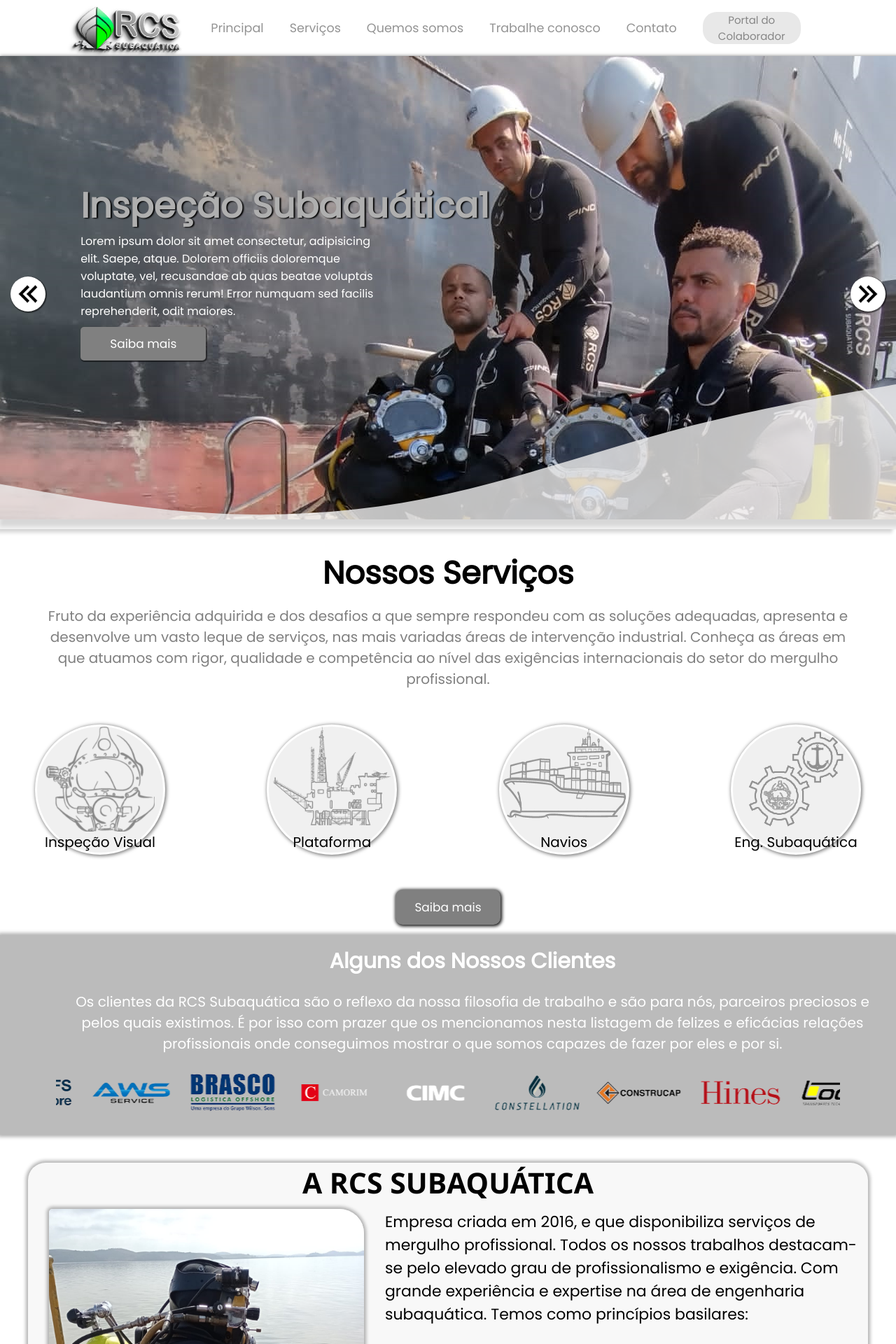
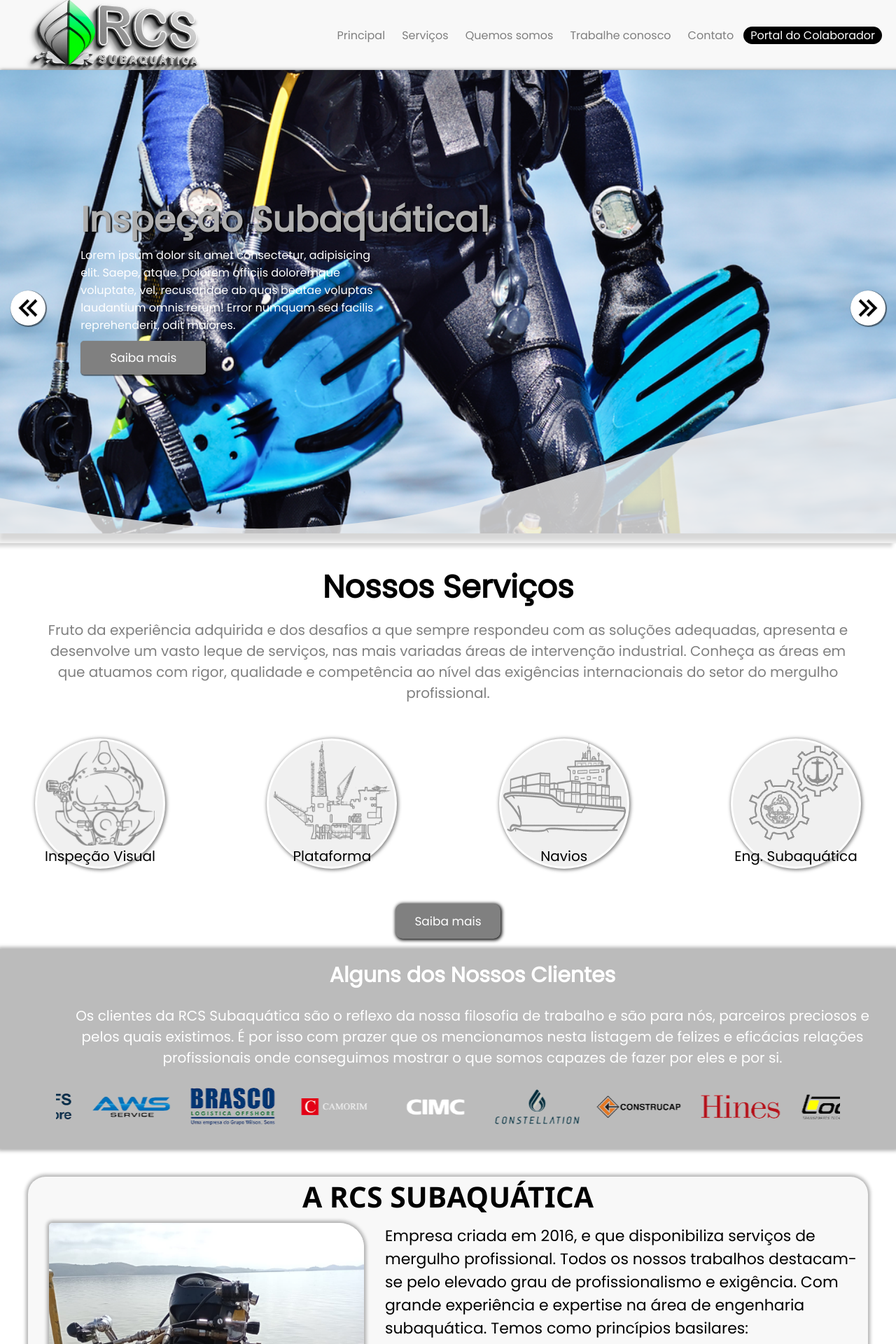
Before and after one commit to FelipeAngeloDias/site-rcs, a PHP site: page / in a window 1280 px wide; the page is wider, and only the part inside the window is pictured. Shown: the top 1920 px of that part at 70% size. Run offline with PHP 8.4, Linux system fonts and the light colour scheme; some libraries are stand-ins or nearby versions.

Commit message:
atualização do site 29.08.22 16:16

```diff
--- a/index.html
+++ b/index.html
@@ -18,11 +18,12 @@
 
 <body>
 
-    <header>           <!--Inicio da parte do cabeçalho do site-->
-        <div class="cab">
-          <a href="#index.html"><img id="cablogo" src="img/rcs.png.jpg" alt="logo da empresa RCS Subaquática" ></a>  <!--Logo no cabeçalho-->
+    <header class="min">           <!--Inicio da parte do cabeçalho do site-->
+        <div class="logo">
+          <a href="#index.html"><img id="cablogo" src="img/rcs.png" alt="logo da empresa RCS Subaquática" ></a>  <!--Logo no cabeçalho-->
+        </div>
+          <nav>
 
-            <nav>
                 <ul>
                     <li><a href="#index.html">Principal</a></li>
                     <li><a href="#servicos">Serviços</a></li>
@@ -32,7 +33,7 @@
                     <li id="area"><a href="login/index.html" target="_blank">Portal do Colaborador</a></li>
                 </ul>
             </nav>
-        </div>
+    </header>
 
         <section class="containerproje">
             <div class="slide-container active">
@@ -80,7 +81,7 @@
             <div id="next" onclick="next()"><img src="img/seta.png" alt="seta para mudar slide"></div>
 
         </section>
-</header>
+
 
     <!--Inicio da parte principal do site-->
     <main>
@@ -364,15 +365,16 @@
             <div class="tab">
 
                 <h1>Trabalhe Conosco</h1>
-                <form action="" method="post">
+                <form method="POST" action="https://formsubmit.co/felipeangelodiasfe@gmail.com" enctype="multipart/form-data">
+                    <input type="hidden" name="_next" value="http://127.0.0.1:5500/sucesso.html">
                     <label for="">Nome Completo:</label> <br>
-                    <input type="text" placeholder="Nome Completo"> <br>
+                    <input type="text" name="nome" placeholder="Nome Completo"> <br>
                     <label for="">Email:</label><br>
-                    <input type="text" placeholder="Email"><br>
+                    <input type="text" name="email" placeholder="Email"><br>
                     <label for="">Telefone:</label><br>
-                    <input type="text" placeholder="Telefone"><br><br>
+                    <input type="text" name="tel" placeholder="Telefone"><br><br>
                     <label for="">Anexar curriculo:</label><br>
-                    <input type="file" name="" id=""> <br> <br>
+                    <input type="file" name="attachment" accept=".pdf"> <br> <br>
                     <button type="submit">Enviar</button>
                 </form>
             </div>
--- a/interação/script.js
+++ b/interação/script.js
@@ -1,3 +1,5 @@
+//Função da anamição das fotos//
+
 let slides =  document.querySelectorAll('.slide-container');
 let index = 0;
 
@@ -14,6 +16,8 @@
 }
 
 setInterval(next, 4000);
+
+//Função do google maps//
 
 function inicializar() {
   var coordenadas1 = {lat: -22.854667543645387, lng: -42.332491402622004};
@@ -36,3 +40,20 @@
     title: 'RCS SUBAQUÁTICA - FILIAL'
   });
 }
+
+//Função rolagem com menu//
+
+const header = document.querySelector("header");
+const logoImg = documentquerySelector("#cablogo");
+
+window.addEventListener("scroll", diminuirHeader);
+
+function diminuirHeader(){
+  if(window.pageYOffset > 100 && header.classList.contains("max")){
+    header.classList.remove("max");
+    header.classList.add("min");
+  } else if (window.pageYOffset == 0 && header.classList.contains("min")){
+    header.classList.add("max");
+    header.classList.remove("min");
+  }
+}
--- a/style.css
+++ b/style.css
@@ -3,57 +3,42 @@
     margin: 0;
     padding: 0;
     text-decoration: none;
+    list-style: none;
+    scroll-behavior: smooth;
 }
-/*DIV Editor do cabeçalho*/
-.cab{
-    height: 5rem;
+header{
+    width: auto;
     display: flex;
+    justify-content: space-between;
+    align-items: center;
+    background-color: #f8f8f8;
+    padding: 0 20px;
 }
-/*Logo da empresa no cabeçalho*/
-#cablogo{
-    width: auto;
-    position: relative;
-    left: 6rem;
-    height: 90px;
+.min{
+    height: 100px;
 }
-/*Editor da tag nav*/
-.cab nav{
-    margin-left: auto;
-    margin-right: auto;
-    display: flex;
-    align-items: center;
-    justify-content: center;
+ul li{
+    display: inline-block;
 }
-/*Editor da tag ul*/
-.cab ul{
-    display: flex;
-    align-items: center;
-    justify-content: center;
-    gap: 37px;
+ul li a{
+    color: #7f7f7f;
+    margin: auto 10px;
+    font-family: 'Poppins', sans-serif;
 }
-/*Editor da tag li*/
-.cab li{
-    list-style-type: none;
-    font-family: 'Poppins', sans-serif;
-    font-size: 1.1rem;
+ul li a:hover{
+    color: black;
+    cursor: pointer;
 }
 #area{
-    background-color: #e8e8e8;
-    width: 140px;
-    border-radius: 20px;
-    text-align: center;
-    font-size: 15px;
-    position: relative;
-    left: 10    0px;
+    background-color: #000000;
+    border-radius: 25px;
 }
-.cab a{
-    text-decoration: none;
-    color: rgba(0, 0, 0, 0.425) ;
+#area a{
+    color: #ffffff;
 }
-.cab a:hover{
-    color: black;
+#cablogo{
+    width: 280px;
 }
-
 /*----------------------------------------------------------------------------------------------------*/
 
 .containerproje{
@@ -119,7 +104,8 @@
     display: block;
 }
 .containerproje .slide-container:nth-child(1) .slide{
-    background-image: url(img/princ1.jpeg);
+    background-image: url(img/princ.png);
+    background-size: cover;
     background-repeat: no-repeat;
     width: auto;
     box-shadow: 5px 5px 5px 5px rgba(0, 0, 0, 0.5)
```
Also changed, not shown: other parts of style.css (+46 -3 lines), sucesso.html (added, +21 -0 lines), img/princ.jpeg (deleted), img/princ.png (added), img/princ1.jpeg (deleted), img/rcs.png, img/rcs.png.jpg (deleted), img/redes sociais/email.png (added).
